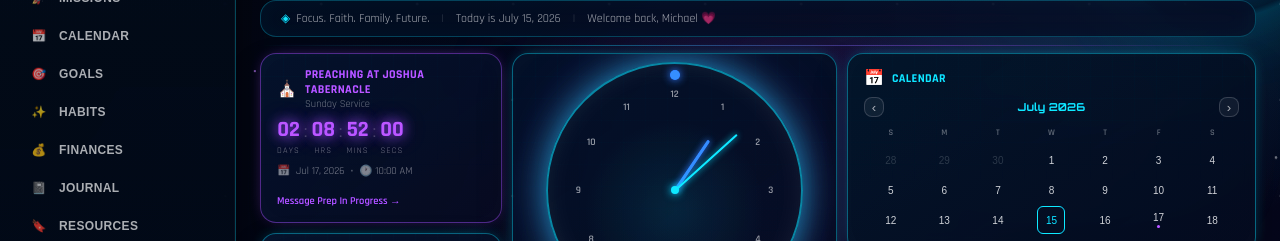
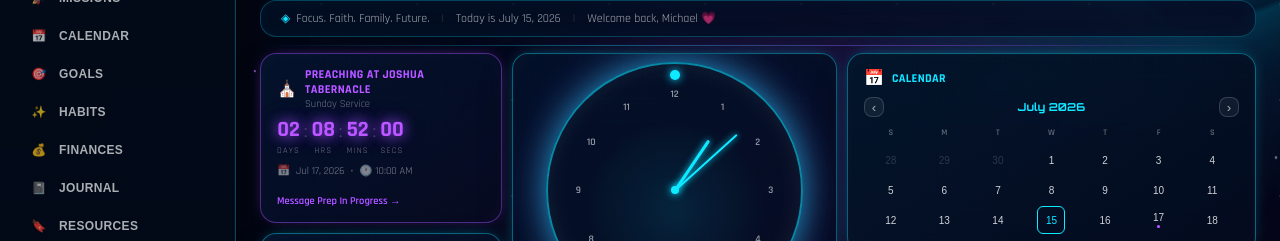
Before and after one commit to cryptohounddog-hash/T-minus, a React (Vite) app: page / in a window 1280 px wide. Shown: the part 128-369 px from the top of the page. Built offline with nearby package versions, Linux system fonts and the light colour scheme.

Commit message:
Make the clock's hands and top dot follow its own accent color
Completes the clock widget recolor fix started in v1.1/v1.2: the
hour hand, minute hand, and the dot at 12 o'clock were still on
the two fixed global theme colors instead of the widget's own.

```diff
--- a/src/components/widgets/ClockWidget.jsx
+++ b/src/components/widgets/ClockWidget.jsx
@@ -21,14 +21,14 @@ export default function ClockWidget({ widget }) {
   return (
     <div style={{ height: "100%", display: "flex", flexDirection: "column", alignItems: "center", justifyContent: "center", gap: 12, padding: "8px 12px" }}>
       <div className="clock-face">
-        <div style={{ position: "absolute", top: 6, left: "50%", transform: "translateX(-50%)", width: 10, height: 10, borderRadius: "50%", background: "var(--accent-2)", boxShadow: "0 0 8px var(--accent-2)" }} />
+        <div style={{ position: "absolute", top: 6, left: "50%", transform: "translateX(-50%)", width: 10, height: 10, borderRadius: "50%", background: "var(--w-accent, var(--accent))", boxShadow: "0 0 8px var(--w-accent, var(--accent))" }} />
         {TICKS.map((t) => (
           <div key={t.hour} className="clock-tick" style={{ left: `${t.x}%`, top: `${t.y}%` }}>
             {t.hour}
           </div>
         ))}
-        <div className="clock-hand" style={{ width: 3, height: "24%", background: "var(--accent-2)", transform: `translateX(-50%) rotate(${hourDeg}deg)`, boxShadow: "0 0 6px var(--accent-2)" }} />
-        <div className="clock-hand" style={{ width: 2, height: "33%", background: "var(--accent)", transform: `translateX(-50%) rotate(${minuteDeg}deg)`, boxShadow: "0 0 6px var(--accent)" }} />
+        <div className="clock-hand" style={{ width: 3, height: "24%", background: "var(--w-accent, var(--accent))", transform: `translateX(-50%) rotate(${hourDeg}deg)`, boxShadow: "0 0 6px var(--w-accent, var(--accent))" }} />
+        <div className="clock-hand" style={{ width: 2, height: "33%", background: "var(--w-accent, var(--accent))", transform: `translateX(-50%) rotate(${minuteDeg}deg)`, boxShadow: "0 0 6px var(--w-accent, var(--accent))" }} />
         <div className="clock-center" />
       </div>
       <div style={{ textAlign: "center" }}>
```
Also changed, not shown: 1 other file (tests, documents, lock files or other folders).
